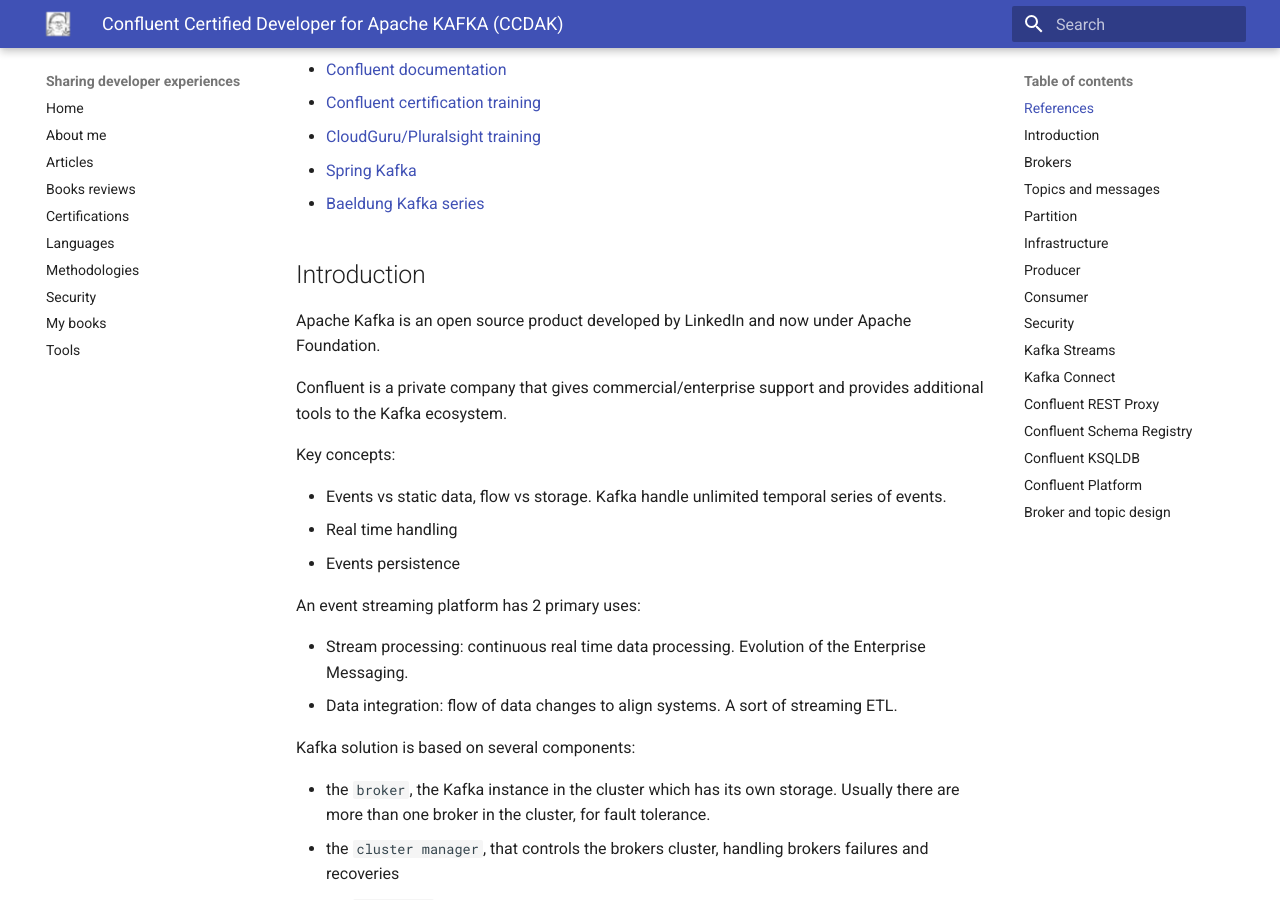
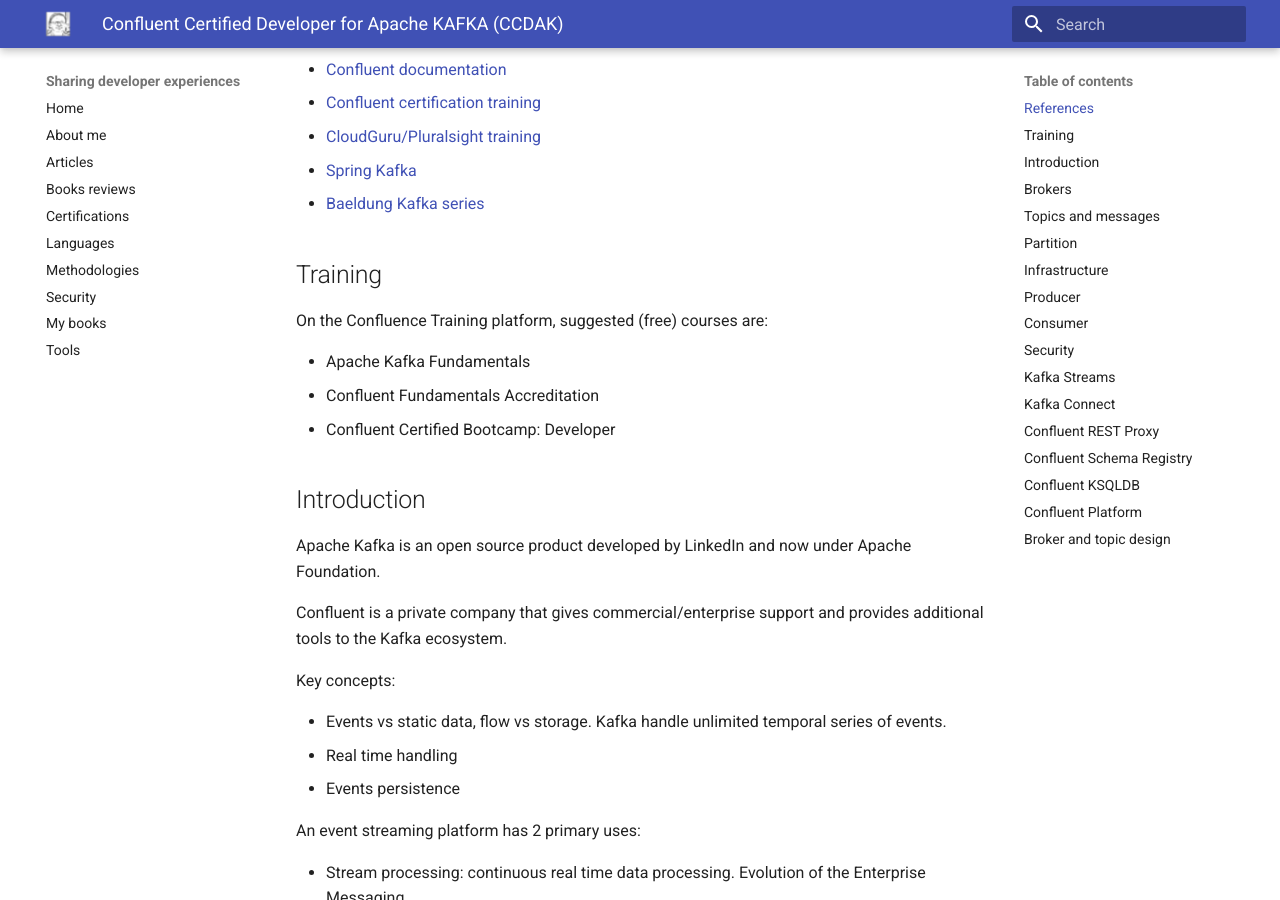
Before and after one commit to gualtierotesta/blog, an MkDocs documentation site: the page built from docs/certifications/ccdak.md, in a window 1280 px wide and 900 px high, scrolled down 355 px. Built offline with MkDocs 1.6.1 and Material for MkDocs 9.7.7, drawn with Linux system fonts in a browser that asks for light colours.

Commit message:
Updated Kafka notes

```diff
--- a/docs/certifications/ccdak.md
+++ b/docs/certifications/ccdak.md
@@ -14,6 +14,14 @@
 * [CloudGuru/Pluralsight training](https://www.pluralsight.com/cloud-guru/courses/confluent-certified-developer-for-apache-kafka-ccdak)
 * [Spring Kafka](https://spring.io/projects/spring-kafka)
 * [Baeldung Kafka series](https://www.baeldung.com/apache-kafka-series)
+
+## Training
+
+On the Confluence Training platform, suggested (free) courses are:
+
+* Apache Kafka Fundamentals
+* Confluent Fundamentals Accreditation
+* Confluent Certified Bootcamp: Developer
 
 ## Introduction
 
```
